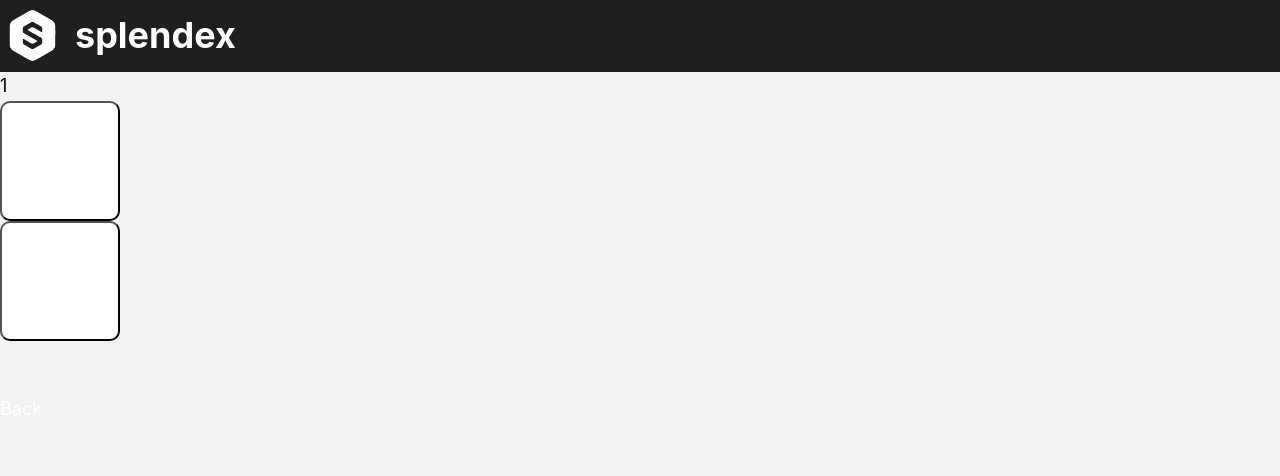
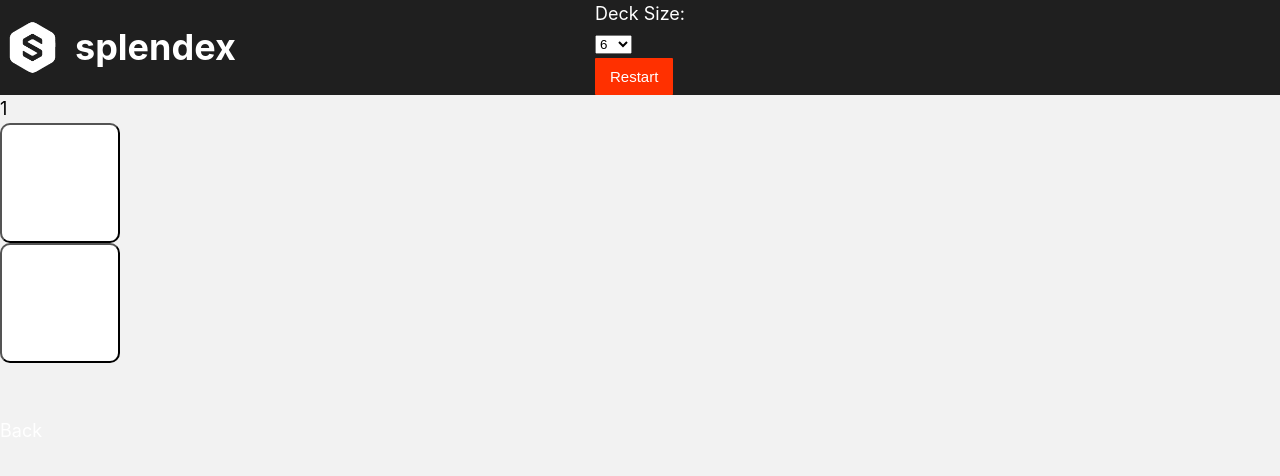
Before and after one commit to swiss1111/card-matching-game, a Next.js app: page /1 in a window 1280 px wide. Shown: the top 476 px of the page. Built offline with nearby package versions, Linux system fonts and the light colour scheme.

Commit message:
Add deck size selector and restart button

```diff
--- a/components/gameTable/gameTable.tsx
+++ b/components/gameTable/gameTable.tsx
@@ -4,6 +4,7 @@ import {createCardSortedArray} from "../../utils/gameUtils";
 import React, {useEffect, useState} from "react";
 import Card from "../card/card";
 import {GameTableProps, Card as CardType} from "../../types/gameTypes";
+import {toast} from "react-toastify";
 
 export default function GameTable({size}: GameTableProps) {
     const router = useRouter();
@@ -27,7 +28,12 @@ export default function GameTable({size}: GameTableProps) {
         const notHiddenArray = cardArray.filter(card => card.condition !== "hidden");
 
         if (cardArray.length === notHiddenArray.length) {
-            alert("nyert");
+            toast("Winner", {
+                hideProgressBar: true,
+                autoClose: 2000,
+                type: 'success',
+                position: 'bottom-right'
+            });
         }
     }
 
--- a/components/layout/layout.module.css
+++ b/components/layout/layout.module.css
@@ -5,7 +5,8 @@
 
 .header {
   display: flex;
-  flex-direction: column;
+  flex-direction: row;
+  justify-content: space-between;
   background-color: #1f1f1f;
   color: #ffffff
 }
@@ -13,6 +14,13 @@
 .leftSection {
   display: flex;
   align-items: center;
+  flex: 1;
+}
+.leftSection {
+  flex: 1;
+}
+.rightSection {
+  flex: 1;
 }
 
 .headerTitle {
--- a/components/layout/layout.tsx
+++ b/components/layout/layout.tsx
@@ -1,7 +1,7 @@
 import Head from 'next/head'
 import styles from './layout.module.css'
 import Link from 'next/link'
-import React from "react";
+import React, {ReactNode} from "react";
 import Image from 'next/image'
 
 export const siteTitle = 'Card matching game';
@@ -9,9 +9,10 @@ export const siteTitle = 'Card matching game';
 interface LayoutProps {
     children: React.ReactNode
     home?: boolean
+    centerSection?: ReactNode
 }
 
-export default function Layout({children, home}: LayoutProps) {
+export default function Layout({children, home, centerSection}: LayoutProps) {
     return (
         <div className={styles.container}>
             <Head>
@@ -29,6 +30,11 @@ export default function Layout({children, home}: LayoutProps) {
                     />
                     <h1 className={styles.headerTitle}>splendex</h1>
                 </div>
+                <div className={styles.centerSection}>
+                    {centerSection}
+                </div>
+                <div className={styles.rightSection}>
+                </div>
             </header>
             <main>{children}</main>
             <footer>
--- a/pages/[size].tsx
+++ b/pages/[size].tsx
@@ -1,14 +1,36 @@
 import Layout from "../components/layout/layout";
 import {useRouter} from "next/router";
 import GameTable from "../components/gameTable/gameTable";
+import {ReactNode, useState} from "react";
+import DeckSizeDropDown from "../components/deckSizeDropDown/deckSizeDropDown";
+import Button from "../components/button/button";
 
 export default function Size() {
     const router = useRouter();
     const params = router?.query;
     const size = parseInt(params?.size as string);
 
+    const [deckSize, setDeckSize] = useState(size);
+
+    function restart():void {
+        router.push(`/${deckSize}`);
+    }
+
+    function changeDeckSize(size: number):void {
+        setDeckSize(size);
+    }
+
+    function centerSection():ReactNode {
+        return (
+            <div>
+                <DeckSizeDropDown size={deckSize} onSelect={changeDeckSize}/>
+                <Button onClick={restart} title="Restart" />
+            </div>
+        )
+    }
+
     return (
-        <Layout>
+        <Layout centerSection={centerSection()}>
             <GameTable size={size} />
         </Layout>
     )
```
